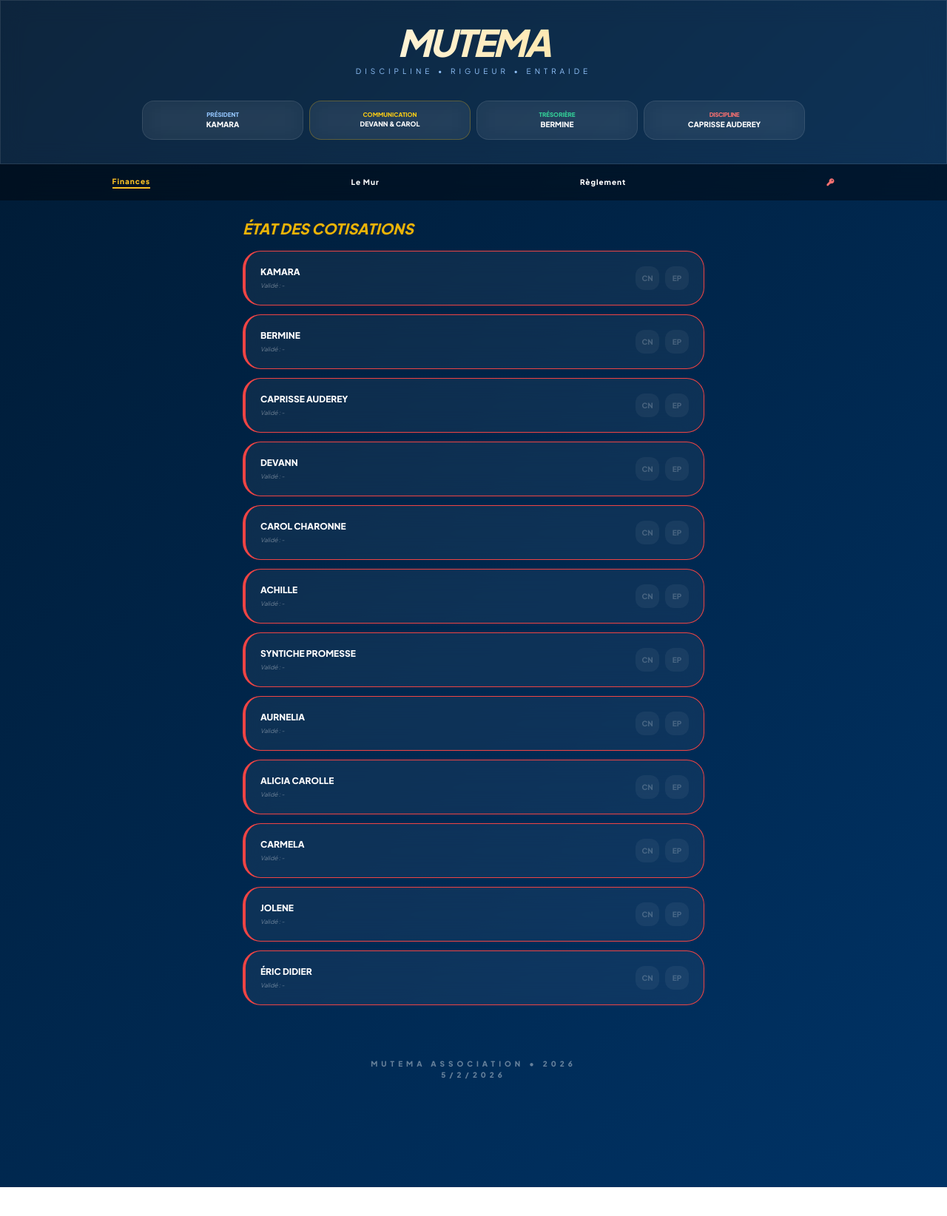
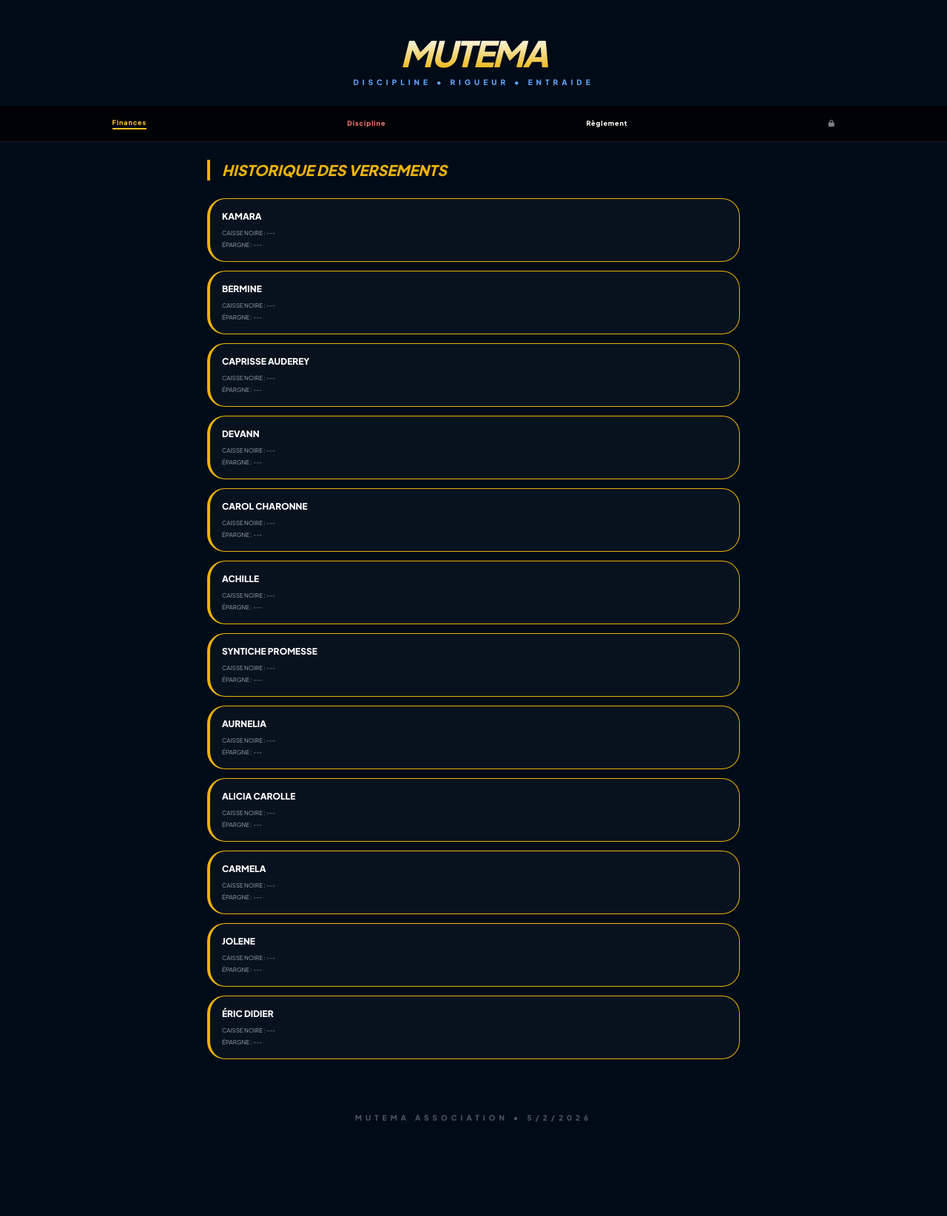
Before and after one commit to mbangoudevann61-beep/mutema-app, a plain HTML site: page index.html in a window 1280 px wide. Shown: the whole page at 74% size. Before the commit the page ends 1605 px from the top, so only its background shows below. Drawn offline with nearby package versions, Linux system fonts and the light colour scheme.

Commit message:
Update index.html

```diff
--- a/index.html
+++ b/index.html
@@ -3,149 +3,109 @@
 <head>
     <meta charset="UTF-8">
     <meta name="viewport" content="width=device-width, initial-scale=1.0">
-    <title>MUTEMA - Espace Officiel</title>
+    <title>MUTEMA - Gestion Annuelle</title>
     <script src="https://cdn.tailwindcss.com"></script>
     <link rel="stylesheet" href="https://cdnjs.cloudflare.com/ajax/libs/font-awesome/6.4.0/css/all.min.css">
     <style>
         @import url('https://fonts.googleapis.com/css2?family=Plus+Jakarta+Sans:wght@300;400;600;800&display=swap');
-
-        body {
-            font-family: 'Plus Jakarta Sans', sans-serif;
-            background: linear-gradient(135deg, #001a33 0%, #003366 100%);
-            min-height: 100vh;
-            color: white;
-        }
-
-        /* TITRE VIVANT */
-        .title-live {
-            animation: pulse-glow 3s ease-in-out infinite;
-            background: linear-gradient(to right, #fbbf24, #ffffff, #fbbf24);
-            -webkit-background-clip: text;
-            -webkit-text-fill-color: transparent;
-            background-size: 200% auto;
-        }
-        @keyframes pulse-glow {
-            0% { background-position: 0% center; transform: scale(1); }
-            50% { background-position: 100% center; transform: scale(1.05); }
-            100% { background-position: 0% center; transform: scale(1); }
-        }
-
-        /* EFFET TRANSLUCIDE (GLASSMORPHISM) */
-        .glass-panel {
-            background: rgba(255, 255, 255, 0.05);
-            backdrop-filter: blur(15px);
-            -webkit-backdrop-filter: blur(15px);
-            border: 1px solid rgba(255, 255, 255, 0.1);
-        }
-
+        body { font-family: 'Plus Jakarta Sans', sans-serif; background: #000b18; color: white; min-height: 100vh; }
+        .glass { background: rgba(255, 255, 255, 0.03); backdrop-filter: blur(15px); border: 1px solid rgba(255, 255, 255, 0.1); border-radius: 1.5rem; }
         .tab-content { display: none; }
-        .tab-content.active { display: block; animation: fadeIn 0.5s ease; }
-        @keyframes fadeIn { from { opacity: 0; } to { opacity: 1; } }
+        .tab-content.active { display: block; animation: fadeInUp 0.4s ease forwards; }
+        @keyframes fadeInUp { from { opacity: 0; transform: translateY(20px); } to { opacity: 1; transform: translateY(0); } }
         .nav-active { color: #fbbf24 !important; border-bottom: 2px solid #fbbf24; }
+        .month-chip { font-size: 8px; padding: 2px 5px; border-radius: 4px; margin: 1px; display: inline-block; }
     </style>
 </head>
 <body class="pb-24">
 
-    <!-- HEADER DYNAMIQUE -->
-    <header class="p-8 text-center glass-panel sticky top-0 z-50">
-        <h1 class="text-5xl font-black italic tracking-tighter title-live">MUTEMA</h1>
-        <p class="text-[10px] tracking-[0.5em] uppercase text-blue-300 mt-2">Discipline • Rigueur • Entraide</p>
-
-        <!-- BUREAU DU HAUT -->
-        <div class="grid grid-cols-2 md:grid-cols-4 gap-2 mt-8 max-w-4xl mx-auto">
-            <div class="glass-panel p-3 rounded-2xl">
-                <p class="text-[8px] uppercase text-blue-300 font-bold">Président</p>
-                <p class="text-[10px] font-bold">KAMARA</p>
-            </div>
-            <div class="glass-panel p-3 rounded-2xl border-yellow-500/30">
-                <p class="text-[8px] uppercase text-yellow-400 font-bold">Communication</p>
-                <p class="text-[9px] font-bold">DEVANN & CAROL</p>
-            </div>
-            <div class="glass-panel p-3 rounded-2xl">
-                <p class="text-[8px] uppercase text-emerald-400 font-bold">Trésorière</p>
-                <p class="text-[10px] font-bold uppercase">Bermine</p>
-            </div>
-            <div class="glass-panel p-3 rounded-2xl">
-                <p class="text-[8px] uppercase text-red-400 font-bold tracking-tighter">Discipline</p>
-                <p class="text-[10px] font-bold uppercase">Caprisse Auderey</p>
-            </div>
-        </div>
+    <!-- HEADER VIVANT -->
+    <header class="pt-12 pb-6 px-6 text-center">
+        <h1 class="text-5xl font-black italic tracking-tighter text-transparent bg-clip-text bg-gradient-to-b from-white to-yellow-500">MUTEMA</h1>
+        <p class="text-[10px] tracking-[0.5em] uppercase text-blue-400 font-bold mt-2">Discipline • Rigueur • Entraide</p>
     </header>
 
     <!-- NAVIGATION -->
-    <nav class="flex justify-around bg-black/40 backdrop-blur-md p-4 text-[10px] font-bold uppercase tracking-widest sticky top-[180px] z-40">
+    <nav class="sticky top-0 z-50 bg-black/80 backdrop-blur-xl border-b border-white/10 flex justify-around p-4 text-[9px] font-black uppercase tracking-widest overflow-x-auto">
         <button onclick="showTab('finance', this)" class="nav-btn nav-active">Finances</button>
-        <button onclick="showTab('mur', this)" class="nav-btn">Le Mur</button>
-        <button onclick="showTab('regles', this)" class="nav-btn">Règlement</button>
-        <button onclick="unlockAccess()" class="nav-btn text-red-400"><i class="fas fa-key"></i></button>
+        <button onclick="showTab('discipline', this)" class="nav-btn text-red-400">Discipline</button>
+        <button onclick="showTab('reglement', this)" class="nav-btn">Règlement</button>
+        <button onclick="authAdmin()" class="nav-btn text-white/50"><i class="fas fa-lock"></i></button>
     </nav>
 
-    <main class="container mx-auto p-6 max-w-2xl">
+    <main class="container mx-auto p-6 max-w-3xl">
 
-        <!-- SECTION FINANCES -->
+        <!-- SECTION FINANCES AVEC MOIS -->
         <div id="finance" class="tab-content active space-y-4">
-            <h2 class="text-xl font-black text-yellow-500 uppercase italic">État des Cotisations</h2>
-            <div id="list-finance" class="space-y-3"></div>
+            <h2 class="text-xl font-black text-yellow-500 italic border-l-4 border-yellow-500 pl-4 mb-6 uppercase">Historique des Versements</h2>
+            <div id="finance-display" class="space-y-3"></div>
         </div>
 
-        <!-- MUR DE COMMUNICATION SÉCURISÉ -->
-        <div id="mur" class="tab-content space-y-6">
-            <div class="flex justify-between items-center">
-                <h2 class="text-xl font-black text-blue-400 uppercase italic">Journal des Annonces</h2>
-                <button id="btn-post" class="hidden text-[10px] bg-yellow-500 text-black px-4 py-2 rounded-full font-bold uppercase" onclick="createPost()">Nouvelle Annonce</button>
-            </div>
-            <div id="annonces-container" class="space-y-4">
-                <div class="glass-panel p-6 rounded-[2rem] border-l-4 border-yellow-500">
-                    <p class="text-sm italic leading-relaxed">"La rigueur est le socle de notre unité. N'oubliez pas les pénalités de retard selon l'Art 3."</p>
-                    <p class="text-right text-[9px] mt-4 font-black uppercase text-yellow-500">- Pôle Communication</p>
+        <!-- SECTION DISCIPLINE (CALCULATEUR) -->
+        <div id="discipline" class="tab-content space-y-6">
+            <h2 class="text-xl font-black text-red-500 italic uppercase">Calculateur de Retard (Art. 3)</h2>
+            <div class="glass p-6 space-y-4">
+                <div>
+                    <label class="text-xs uppercase font-bold text-gray-400">Heure d'arrivée :</label>
+                    <input type="time" id="arrivalTime" class="w-full bg-black/40 border border-white/10 p-3 rounded-xl mt-2" value="14:30">
+                </div>
+                <button onclick="calculateFine()" class="w-full bg-red-600 py-3 rounded-xl font-bold uppercase text-xs">Calculer l'Amende</button>
+                <div id="fineResult" class="text-center p-4 bg-red-900/20 rounded-xl hidden">
+                    <p class="text-xs uppercase">Montant à payer :</p>
+                    <p id="fineAmount" class="text-3xl font-black text-red-500">0 FCFA</p>
                 </div>
             </div>
         </div>
 
         <!-- RÈGLEMENT INTÉRIEUR -->
-        <div id="regles" class="tab-content">
-            <div class="glass-panel p-8 rounded-[2.5rem] border border-white/10">
-                <h2 class="text-2xl font-black text-white uppercase italic mb-8 border-b border-white/10 pb-4">Règlement Intérieur</h2>
-                <div class="text-[11px] space-y-6 opacity-80 leading-loose text-justify">
-                    <p><b class="text-yellow-500">Art 2 :</b> Réunions le 5 de chaque mois dès 14h00. Amende réception défaillante : 5 000 FCFA.</p>
-                    <p><b class="text-yellow-500">Art 3 :</b> Retard (14h30) : 500 FCFA. Doublé toutes les 30 min. Tenue officielle : 2 000 FCFA.</p>
-                    <p><b class="text-yellow-500">Art 4 :</b> Caisse Noire : 1 000 FCFA. Épargne : 1 000 FCFA. Collation : 5 000 FCFA.</p>
-                    <p><b class="text-yellow-500">Art 5 :</b> Mariage : 10 000 FCFA. Décès : 5 000 FCFA. Naissance : 3 000 FCFA.</p>
-                </div>
+        <div id="reglement" class="tab-content">
+            <div class="glass p-8 text-[11px] space-y-4 leading-relaxed">
+                <h2 class="text-2xl font-black text-yellow-500 uppercase italic mb-4 border-b border-white/10 pb-2 text-center">Règlement Intérieur</h2>
+                <p><b>Art 3 (Ponctualité) :</b> Retard après 14h30 : 500 FCFA. Pénalité doublée (500 F additionnels) chaque 30 min de retard supplémentaire.</p>
+                <p><b>Art 4 (Cotisations) :</b> Caisse Noire : 1 000 FCFA/mois. Épargne : 1 000 FCFA/mois.</p>
             </div>
         </div>
 
-        <!-- GESTION COMM / TRÉSO (CACHÉ PAR DÉFAUT) -->
+        <!-- CONSOLE ADMIN (SÉCURISÉE) -->
         <div id="admin" class="tab-content">
-            <div class="glass-panel p-8 rounded-[2.5rem] border-2 border-red-500/50">
-                <h2 class="text-xl font-bold text-red-500 mb-8 uppercase tracking-widest italic">Console Communication & Trésorerie</h2>
-                <div id="admin-rows" class="space-y-4"></div>
-                <button onclick="finalize()" class="w-full mt-10 bg-emerald-600 py-5 rounded-3xl font-black uppercase tracking-widest shadow-2xl hover:bg-emerald-700 transition">Sauvegarder les Données</button>
+            <div class="glass p-6 border-2 border-red-500/30">
+                <h3 class="text-center font-bold text-red-500 uppercase mb-6">Validation des Mois</h3>
+                <select id="selectedMonth" class="w-full bg-slate-900 border border-white/20 p-3 rounded-xl mb-6 text-sm">
+                    <option value="Janvier">Janvier</option><option value="Février">Février</option>
+                    <option value="Mars">Mars</option><option value="Avril">Avril</option>
+                    <option value="Mai">Mai</option><option value="Juin">Juin</option>
+                    <option value="Juillet">Juillet</option><option value="Août">Août</option>
+                    <option value="Septembre">Septembre</option><option value="Octobre">Octobre</option>
+                    <option value="Novembre">Novembre</option><option value="Décembre">Décembre</option>
+                </select>
+                <div id="admin-list" class="space-y-3"></div>
+                <button onclick="saveAndSync()" class="w-full mt-8 bg-green-600 py-4 rounded-xl font-black uppercase text-xs shadow-xl">Enregistrer la séance</button>
             </div>
         </div>
 
     </main>
 
-    <footer class="text-center p-12 opacity-40 text-[10px] font-bold uppercase tracking-[0.5em]">
-        MUTEMA ASSOCIATION • 2026<br>
-        <span id="date-footer"></span>
+    <footer class="text-center p-12 opacity-30 text-[10px] font-black uppercase tracking-[0.5em]">
+        MUTEMA ASSOCIATION • <span id="currentDate"></span>
     </footer>
 
     <script>
-        const SECRECY = "1604"; // Ton code secret
-        let database = JSON.parse(localStorage.getItem('mutema_pro_v1')) || [
-            {n: "Kamara", noire: false, e: false, d: "-"},
-            {n: "Bermine", noire: false, e: false, d: "-"},
-            {n: "Caprisse Auderey", noire: false, e: false, d: "-"},
-            {n: "Devann", noire: false, e: false, d: "-"},
-            {n: "Carol Charonne", noire: false, e: false, d: "-"},
-            {n: "Achille", noire: false, e: false, d: "-"},
-            {n: "Syntiche Promesse", noire: false, e: false, d: "-"},
-            {n: "Aurnelia", noire: false, e: false, d: "-"},
-            {n: "Alicia Carolle", noire: false, e: false, d: "-"},
-            {n: "Carmela", noire: false, e: false, d: "-"},
-            {n: "Jolene", noire: false, e: false, d: "-"},
-            {n: "Éric Didier", noire: false, e: false, d: "-"}
+        const CODE = "1604";
+        const moisAnnee = ["Janvier", "Février", "Mars", "Avril", "Mai", "Juin", "Juillet", "Août", "Septembre", "Octobre", "Novembre", "Décembre"];
+
+        let db = JSON.parse(localStorage.getItem('mutema_v10_db')) || [
+            {n: "Kamara", noire: [], epargne: []},
+            {n: "Bermine", noire: [], epargne: []},
+            {n: "Caprisse Auderey", noire: [], epargne: []},
+            {n: "Devann", noire: [], epargne: []},
+            {n: "Carol Charonne", noire: [], epargne: []},
+            {n: "Achille", noire: [], epargne: []},
+            {n: "Syntiche Promesse", noire: [], epargne: []},
+            {n: "Aurnelia", noire: [], epargne: []},
+            {n: "Alicia Carolle", noire: [], epargne: []},
+            {n: "Carmela", noire: [], epargne: []},
+            {n: "Jolene", noire: [], epargne: []},
+            {n: "Éric Didier", noire: [], epargne: []}
         ];
 
         function showTab(id, btn) {
@@ -153,63 +113,83 @@
             document.querySelectorAll('.nav-btn').forEach(b => b.classList.remove('nav-active'));
             document.getElementById(id).classList.add('active');
             if(btn) btn.classList.add('nav-active');
-            refresh();
+            render();
         }
 
-        function unlockAccess() {
-            let p = prompt("Code Chargé de Communication :");
-            if(p === SECRECY) {
-                document.getElementById('btn-post').classList.remove('hidden');
-                showTab('admin');
-            } else alert("Accès réservé aux Chargés de Communication.");
+        function authAdmin() {
+            if(prompt("Code Chargé de Communication :") === CODE) showTab('admin');
         }
 
-        function refresh() {
-            const fView = document.getElementById('list-finance');
-            const aView = document.getElementById('admin-rows');
-            fView.innerHTML = ''; aView.innerHTML = '';
+        function render() {
+            const display = document.getElementById('finance-display');
+            const adminList = document.getElementById('admin-list');
+            const selMonth = document.getElementById('selectedMonth').value;
 
-            database.forEach((m, i) => {
-                fView.innerHTML += `
-                    <div class="glass-panel p-5 rounded-3xl flex justify-between items-center border-l-4 ${m.noire && m.e ? 'border-emerald-500' : 'border-red-500'}">
-                        <div>
-                            <p class="font-bold text-xs uppercase">${m.n}</p>
-                            <p class="text-[8px] opacity-40 italic mt-1">Validé : ${m.d}</p>
-                        </div>
-                        <div class="flex gap-2">
-                            <span class="w-8 h-8 rounded-xl flex items-center justify-center text-[10px] font-black ${m.noire ? 'bg-yellow-500 text-black' : 'bg-white/5 text-white/20'}">CN</span>
-                            <span class="w-8 h-8 rounded-xl flex items-center justify-center text-[10px] font-black ${m.e ? 'bg-emerald-500 text-black' : 'bg-white/5 text-white/20'}">EP</span>
+            display.innerHTML = ''; adminList.innerHTML = '';
+
+            db.forEach((m, i) => {
+                // Vue publique
+                let nMois = m.noire.map(mo => `<span class="month-chip bg-yellow-500 text-black">${mo}</span>`).join('');
+                let eMois = m.epargne.map(mo => `<span class="month-chip bg-green-500 text-black">${mo}</span>`).join('');
+
+                display.innerHTML += `
+                    <div class="glass p-4 border-l-4 border-yellow-500">
+                        <p class="text-xs font-bold uppercase mb-2">${m.n}</p>
+                        <div class="space-y-1">
+                            <p class="text-[8px] text-gray-400 uppercase">Caisse Noire : ${nMois || '---'}</p>
+                            <p class="text-[8px] text-gray-400 uppercase">Épargne : ${eMois || '---'}</p>
                         </div>
                     </div>`;
 
-                aView.innerHTML += `
-                    <div class="bg-black/20 p-4 rounded-2xl flex justify-between items-center border border-white/5">
-                        <span class="text-[10px] font-bold uppercase tracking-tighter">${m.n}</span>
-                        <div class="flex gap-3">
-                            <button onclick="togglePay(${i}, 'noire')" class="w-10 h-10 rounded-xl border ${m.noire ? 'bg-yellow-500 border-yellow-400' : 'bg-white/5 border-white/10'}"><i class="fas fa-coins text-[10px]"></i></button>
-                            <button onclick="togglePay(${i}, 'e')" class="w-10 h-10 rounded-xl border ${m.e ? 'bg-emerald-500 border-emerald-400' : 'bg-white/5 border-white/10'}"><i class="fas fa-vault text-[10px]"></i></button>
+                // Vue Admin
+                adminList.innerHTML += `
+                    <div class="bg-black/40 p-3 rounded-xl flex justify-between items-center text-[10px]">
+                        <span>${m.n}</span>
+                        <div class="flex gap-2">
+                            <button onclick="togglePay(${i}, 'noire')" class="px-3 py-1 rounded border ${m.noire.includes(selMonth) ? 'bg-yellow-500 border-yellow-400 text-black' : 'border-white/10 text-white/40'}">NOIRE</button>
+                            <button onclick="togglePay(${i}, 'epargne')" class="px-3 py-1 rounded border ${m.epargne.includes(selMonth) ? 'bg-green-500 border-green-400 text-black' : 'border-white/10 text-white/40'}">EPARGNE</button>
                         </div>
                     </div>`;
             });
-            document.getElementById('date-footer').innerText = new Date().toLocaleDateString();
+            document.getElementById('currentDate').innerText = new Date().toLocaleDateString();
         }
 
         function togglePay(idx, type) {
-            database[idx][type] = !database[idx][type];
-            if(database[idx][type]) {
-                const now = new Date();
-                database[idx].d = now.toLocaleDateString() + " " + now.getHours() + "h" + now.getMinutes();
+            const selMonth = document.getElementById('selectedMonth').value;
+            if (db[idx][type].includes(selMonth)) {
+                db[idx][type] = db[idx][type].filter(m => m !== selMonth);
+            } else {
+                db[idx][type].push(selMonth);
             }
-            refresh();
+            render();
         }
 
-        function finalize() {
-            localStorage.setItem('mutema_pro_v1', JSON.stringify(database));
-            alert("Base de données synchronisée !");
+        function calculateFine() {
+            const time = document.getElementById('arrivalTime').value;
+            const [hours, minutes] = time.split(':').map(Number);
+            const totalMinutes = hours * 60 + minutes;
+            const limitMinutes = 14 * 60 + 30; // 14h30
+
+            if (totalMinutes <= limitMinutes) {
+                alert("À l'heure ! Aucune amende.");
+                return;
+            }
+
+            let diff = totalMinutes - limitMinutes;
+            let slices = Math.ceil(diff / 30);
+            let fine = slices * 500;
+
+            document.getElementById('fineAmount').innerText = fine + " FCFA";
+            document.getElementById('fineResult').classList.remove('hidden');
+        }
+
+        function saveAndSync() {
+            localStorage.setItem('mutema_v10_db', JSON.stringify(db));
+            alert("Séance enregistrée !");
             showTab('finance');
         }
 
-        window.onload = refresh;
+        window.onload = render;
     </script>
 </body>
 </html>
```
